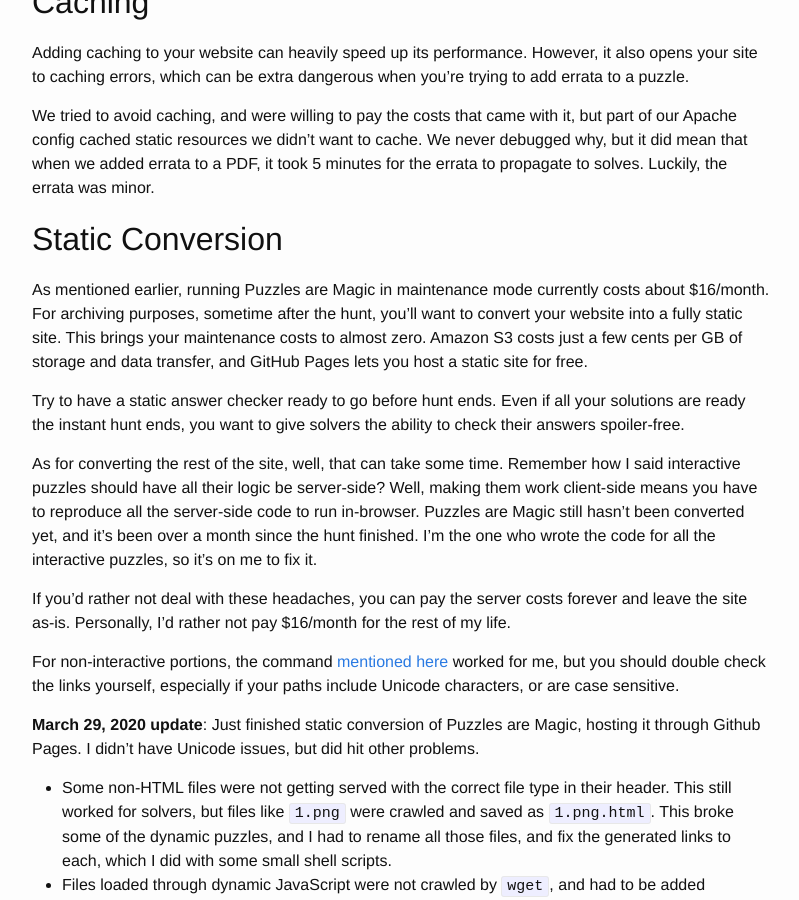
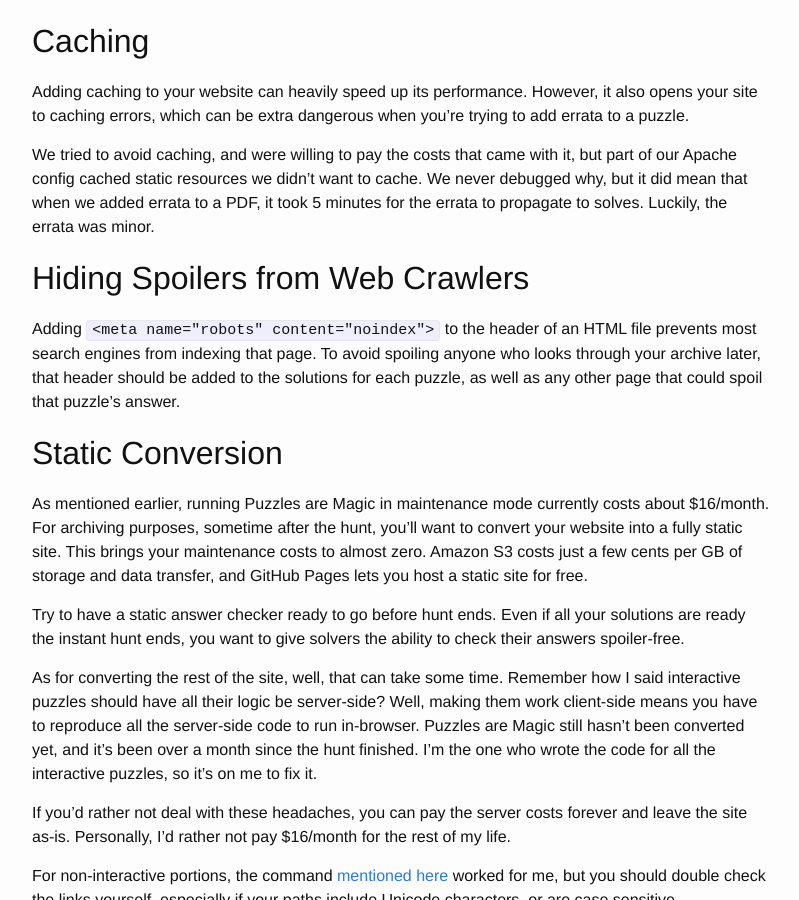
Before and after one commit to alexirpan/alexirpan.github.io, a Jekyll site: the page built from _posts/2020-03-16-puzzlehunt-tech.markdown, in a window 1280 px wide and 900 px high, scrolled down 10343 px. Shown: the whole window, without its empty margins (238-1037 px from the left). Built offline with Jekyll 4.4.1, drawn with Linux system fonts in a browser that asks for light colours; nearby versions of some CDN libraries; some of the changed text lies outside the part shown.

Commit message:
Adding segment on web crawlers in puzzlehunt tech checklist

```diff
--- a/_posts/2020-03-16-puzzlehunt-tech.markdown
+++ b/_posts/2020-03-16-puzzlehunt-tech.markdown
@@ -621,6 +623,16 @@
 propagate to solves. Luckily, the errata was minor.
 
 
+Hiding Spoilers from Web Crawlers
+-------------------------------------------------------------------------
+
+Adding `<meta name="robots" content="noindex">` to the header of an HTML
+file prevents most search engines from indexing that page. To avoid spoiling
+anyone who looks through your archive later, that header should be added to
+the solutions for each puzzle, as well as any other page that could spoil
+that puzzle's answer.
+
+
 Static Conversion
 ----------------------------------------------------------------------------
 
```
Also changed, not shown: other parts of _posts/2020-03-16-puzzlehunt-tech.markdown (+2 -0 lines).
